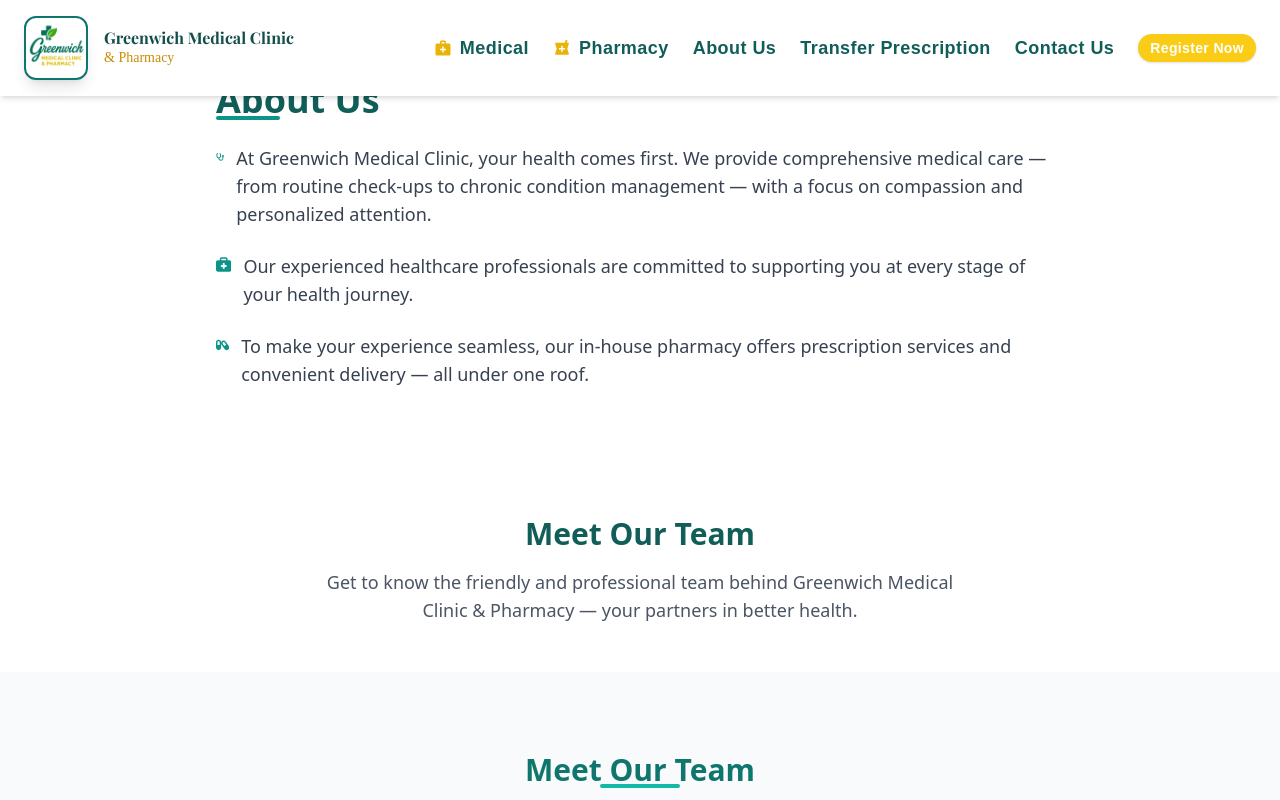
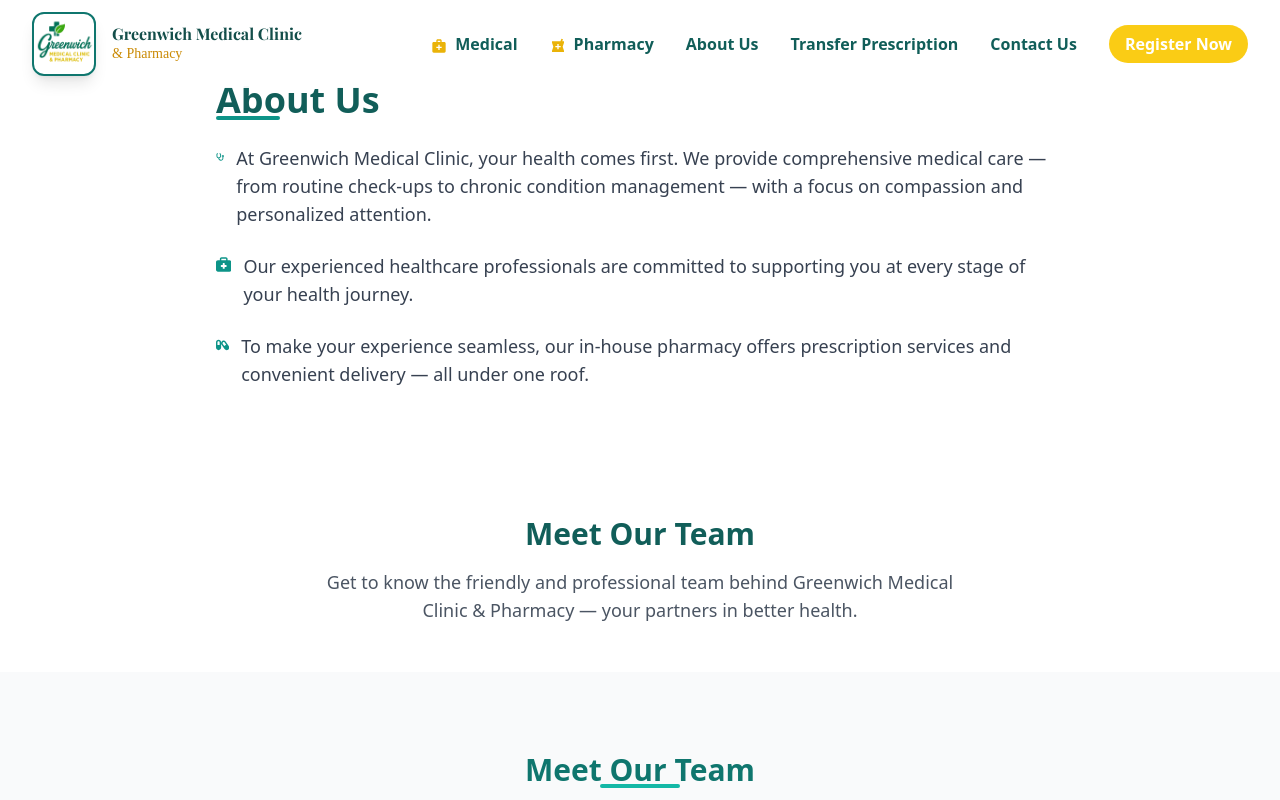
Before and after one commit to IshaPatel-1992/greenwich-pharmacy-clinic-latest, a React (Create React App) app: page /aboutuspg in a window 1280 px wide. Shown: the top 800 px of the page. Built offline with nearby package versions, Linux system fonts and the light colour scheme.

Commit message:
ContactForm Details and Navbar changes

```diff
--- a/package.json
+++ b/package.json
@@ -18,6 +18,7 @@
     "react-router-dom": "^7.6.3",
     "react-router-hash-link": "^2.4.3",
     "react-scripts": "5.0.1",
+    "react-scroll": "^1.9.3",
     "react-simple-typewriter": "^5.0.1"
   },
   "devDependencies": {
--- a/src/components/ContactForm.jsx
+++ b/src/components/ContactForm.jsx
@@ -112,44 +112,48 @@ export default function ContactForm() {
               </span>
             </p>
 
-            <p className="flex items-center gap-3 mb-2">
-              <FaUserMd className="text-xl text-teal-700" />
+           <div className="space-y-4">
+  <p className="flex items-start gap-3">
+    <FaUserMd className="text-xl text-teal-700 mt-1" />
     <span>
-                <strong>Clinic Phone:</strong>{" "}
+      <strong>Clinic:</strong>
+      <br />
+      Phone:{" "}
+      <a href="tel:+15879439528" className="text-teal-700 hover:underline">
+        (587) 943-9528
+      </a>
+      <br />
+      Email:{" "}
       <a
-                  href="tel:+15879439528"
+        href="mailto:info@greenwichhealth.ca"
         className="text-teal-700 hover:underline"
       >
-                  (587) 943-9528
+        info@greenwichhealth.ca
       </a>
     </span>
   </p>
 
-            <p className="flex items-center gap-3 mb-4">
-              <FaPills className="text-xl text-teal-700" />
+  <p className="flex items-start gap-3">
+    <FaPills className="text-xl text-teal-700 mt-1" />
     <span>
-                <strong>Pharmacy Phone:</strong>{" "}
+      <strong>Pharmacy:</strong>
+      <br />
+      Phone:{" "}
+      <a href="tel:+15879439526" className="text-teal-700 hover:underline">
+        (587) 943-9526
+      </a>
+      <br />
+      Email:{" "}
       <a
-                  href="tel:+15879439526"
+        href="mailto:pharmacy@greenwichhealth.ca"
         className="text-teal-700 hover:underline"
       >
-                  (587) 943-9526
+        pharmacy@greenwichhealth.ca
       </a>
     </span>
   </p>
+</div>
 
-            <p className="flex items-center gap-3 mb-6">
-              <FaEnvelope className="text-xl text-teal-700" />
-              <span>
-                <strong>Email:</strong>{" "}
-                <a
-                  href="mailto:info@greenwichclinic.com"
-                  className="text-teal-700 hover:underline"
-                >
-                  info@greenwichclinic.com
-                </a>
-              </span>
-            </p>
             <div className="w-full h-64 rounded-md overflow-hidden shadow-inner">
               <iframe
                 title="Greenwich Clinic Location"
--- a/src/components/Navbar1.jsx
+++ b/src/components/Navbar1.jsx
@@ -1,45 +1,8 @@
-import React, { useState } from "react";
+import React, { useState, useEffect } from "react";
+import { MdMedicalServices, MdLocalPharmacy } from "react-icons/md";
+import { GiHamburgerMenu } from "react-icons/gi";
 import logo from "../assets/logo/greenwich-logo.png";
-import { FaBars, FaTimes } from "react-icons/fa";
-import { MdMedicalServices, MdLocalPharmacy } from "react-icons/md";
-// Old:
-// import { Link } from "react-router-dom";
 import { HashLink as Link } from "react-router-hash-link";
-
-
-export default function Navbar1() {
-  const [isOpen, setIsOpen] = useState(false);
-  const [openSubmenus, setOpenSubmenus] = useState({});
-  const [hoveredMenu, setHoveredMenu] = useState(null);
-  const [hoverTimeout, setHoverTimeout] = useState(null);
-
-  const toggleSubmenu = (label) => {
-    setOpenSubmenus((prev) => ({
-      ...prev,
-      [label]: !prev[label],
-    }));
-  };
-
-  const handleMobileLinkClick = () => {
-    setIsOpen(false);
-    setOpenSubmenus({});
-  };
-
-  // Delayed submenu open/close handlers to avoid flicker
-  const onMouseEnter = (label) => {
-    if (hoverTimeout) {
-      clearTimeout(hoverTimeout);
-      setHoverTimeout(null);
-    }
-    setHoveredMenu(label);
-  };
-
-  const onMouseLeave = () => {
-    const timeout = setTimeout(() => {
-      setHoveredMenu(null);
-    }, 200); // 200ms delay before closing submenu
-    setHoverTimeout(timeout);
-  };
 
 const menuItems = [
   {
@@ -47,84 +10,19 @@ export default function Navbar1() {
     href: "/#medical",
     icon: <MdMedicalServices className="inline mr-2 text-yellow-500" />,
     submenu: [
-        {
-          label: "Family Practice",
-          //href: "family-practice",
-          href: "/#medical",
-          desc: "Personalized care for all ages",
-        },
-        {
-          label: "Walk-in Clinic",
-          //href: "#walk-in",
-          href: "/#medical",
-          desc: "No appointment? No problem.",
-        },
-        {
-          label: "Telemedicine",
-          //href: "#telemedicine",
-          href: "/#medical",
-          desc: "Virtual appointments at your convenience",
-        },
-        {
-          label: "Immunization",
-          //href: "#immunization",
-          href: "/#medical",
-          desc: "Vaccinations for all ages",
-        },
-        {
-          label: "Pap Smear or Pap Test",
-          //href: "#pap-smear",
-          href: "/#medical",
-          desc: "Screening for cervical cancer",
-        },
-        {
-          label: "Treatment for Minor Injuries",
-          //href: "#minor-injuries",
-          href: "/#medical",
-          desc: "Quick care for cuts, burns, and sprains",
-        },
-        {
-          label: "Health Education",
-          //href: "#health-education",
-          href: "/#medical",
-          desc: "Empowering wellness through education",
-        },
-        {
-          label: "Routine Physical Examination",
-          //href: "#physical-exam",
-          href: "/#medical",
-          desc: "Annual checkups & health assessments",
-        },
-        {
-          label: "Medical Notes and Forms",
-          //href: "#medical-notes",
-          href: "/#medical",
-          desc: "Official documentation for schools & work",
-        },
-        {
-          label: "Pregnancy Testing",
-          //href: "#pregnancy-test",
-          href: "/#medical",
-          desc: "Quick and confidential",
-        },
-        {
-          label: "Women's Health",
-          //href: "#womens-health",
-          href: "/#medical",
-          desc: "Comprehensive care for women",
-        },
-        {
-          label: "Treatment for Minor Illness",
-          //href: "#minor-illness",
-          href: "/#medical",
-          desc: "Relief for common symptoms",
-        },
-        {
-          label: "Uninsured Services",
-          //href: "#uninsured-services",
-          href: "/#medical",
-          desc: "Pay-per-use healthcare services",
-        },
+      { label: "Family Practice", href: "/#medical", desc: "Personalized care for all ages" },
+      { label: "Walk-in Clinic", href: "/#medical", desc: "No appointment? No problem." },
+      { label: "Telemedicine", href: "/#medical", desc: "Virtual appointments at your convenience" },
+      { label: "Immunization", href: "/#medical", desc: "Vaccinations for all ages" },
+      { label: "Pap Smear or Pap Test", href: "/#medical", desc: "Screening for cervical cancer" },
+      { label: "Treatment for Minor Injuries", href: "/#medical", desc: "Quick care for cuts, burns, and sprains" },
+      { label: "Health Education", href: "/#medical", desc: "Empowering wellness through education" },
+      { label: "Routine Physical Examination", href: "/#medical", desc: "Annual checkups & health assessments" },
+      { label: "Medical Notes and Forms", href: "/#medical", desc: "Official documentation for schools & work" },
+      { label: "Pregnancy Testing", href: "/#medical", desc: "Quick and confidential" },
+      { label: "Women's Health", href: "/#medical", desc: "Comprehensive care for women" },
+      { label: "Treatment for Minor Illness", href: "/#medical", desc: "Relief for common symptoms" },
+      { label: "Uninsured Services", href: "/#medical", desc: "Pay-per-use healthcare services" },
     ],
   },
   {
@@ -132,102 +30,62 @@ export default function Navbar1() {
     href: "/#pharmacy",
     icon: <MdLocalPharmacy className="inline mr-2 text-yellow-500" />,
     submenu: [
-        // Clinical Services
-        {
-          label: "Vaccinations & Immunizations",
-          //href: "#vaccinations",
-          href: "/#pharmacy",
-          desc: "Flu shots, travel vaccines & more",
-        },
-        {
-          label: "Injection Services",
-          //href: "#injections",
-          href: "/#pharmacy",
-          desc: "Safe administration of injectable meds",
-        },
-        {
-          label: "Consultation",
-          //href: "#consultation",
-          href: "/#pharmacy",
-          desc: "Private consultations & medication reviews",
-        },
-        {
-          label: "Prescribing Pharmacist",
-          //href: "#prescribing",
-          href: "/#pharmacy",
-          desc: "Walk-in assessment & prescribing",
-        },
-        {
-          label: "OAT (Opioid Agonist Treatment)",
-          //href: "#oat",
-          href: "/#pharmacy",
-          desc: "Supervised opioid dependency treatment",
-        },
-
-        // Specialty Services
-        {
-          label: "Compounding",
-          //href: "#compounding",
-          href: "/#pharmacy",
-          desc: "Custom-made medications for your needs",
-        },
-        {
-          label: "Compliance Packaging",
-          //href: "#blister-pack",
-          href: "/#pharmacy",
-          desc: "Blister packs to simplify medication use",
-        },
-
-        // Travel & Wellness
-        {
-          label: "Travel Health Services",
-          //href: "#travel-health",
-          href: "/#pharmacy",
-          desc: "Travel consults & required immunizations",
-        },
-
-        // Home & Family Support
-        {
-          label: "Home Care Supplies",
-          //href: "#home-care",
-          href: "/#pharmacy",
-          desc: "Mobility aids, incontinence & wound care",
-        },
-        {
-          label: "Breast Pump Rental",
-          //href: "#breast-pump",
-          href: "/#pharmacy",
-          desc: "Rent electric breast pumps hassle-free",
-        },
-
-        // Convenience
-        {
-          label: "Free Local Delivery",
-          //href: "#delivery",
-          href: "/#pharmacy",
-          desc: "Free delivery within Calgary",
-        },
+      { label: "Vaccinations & Immunizations", href: "/#pharmacy", desc: "Flu shots, travel vaccines & more" },
+      { label: "Injection Services", href: "/#pharmacy", desc: "Safe administration of injectable meds" },
+      { label: "Consultation", href: "/#pharmacy", desc: "Private consultations & medication reviews" },
+      { label: "Prescribing Pharmacist", href: "/#pharmacy", desc: "Walk-in assessment & prescribing" },
+      { label: "OAT (Opioid Agonist Treatment)", href: "/#pharmacy", desc: "Supervised opioid dependency treatment" },
+      { label: "Compounding", href: "/#pharmacy", desc: "Custom-made medications for your needs" },
+      { label: "Compliance Packaging", href: "/#pharmacy", desc: "Blister packs to simplify medication use" },
+      { label: "Travel Health Services", href: "/#pharmacy", desc: "Travel consults & required immunizations" },
+      { label: "Home Care Supplies", href: "/#pharmacy", desc: "Mobility aids, incontinence & wound care" },
+      { label: "Breast Pump Rental", href: "/#pharmacy", desc: "Rent electric breast pumps hassle-free" },
+      { label: "Free Local Delivery", href: "/#pharmacy", desc: "Free delivery within Calgary" },
     ],
   },
-
   { label: "About Us", href: "/#about" },
   { label: "Transfer Prescription", href: "/#transfer" },
-    {
-      label: "Contact Us",
-      href: "/#contactus",
-    },
+  { label: "Contact Us", href: "/#contactus" },
   { label: "Register Now", href: "/#register", isCTA: true },
 ];
 
+
+export default function Navbar1() {
+  const [menuOpen, setMenuOpen] = useState(false);
+  const [scrolling, setScrolling] = useState(false);
+
+  // Track which main menu item is open on mobile (null if none)
+  const [openSubmenuIndex, setOpenSubmenuIndex] = useState(null);
+
+  useEffect(() => {
+    const handleScroll = () => {
+      setScrolling(window.scrollY > 50);
+    };
+    window.addEventListener("scroll", handleScroll);
+    return () => window.removeEventListener("scroll", handleScroll);
+  }, []);
+
+  // Toggle submenu open/close for mobile
+  const toggleSubmenu = (index) => {
+    setOpenSubmenuIndex(openSubmenuIndex === index ? null : index);
+  };
+
+  // Close menu and submenu when clicking a link
+  const closeMenu = () => {
+    setMenuOpen(false);
+    setOpenSubmenuIndex(null);
+  };
+
   return (
-    <header className="fixed top-0 left-0 w-full z-50 bg-white shadow-md">
-      <div className="max-w-7xl mx-auto px-6 py-4 flex justify-between items-center">
+    <header className={`fixed w-full top-0 z-50 transition-all duration-300 ${scrolling ? "bg-white shadow-md" : "bg-white/90 backdrop-blur-md"}`}>
+      <div className="max-w-7xl mx-auto px-4 sm:px-6 lg:px-8 py-3 flex justify-between items-center">
         <Link to="/#home" className="flex items-center space-x-4">
           <img
             src={logo}
             alt="Greenwich Logo"
             className="h-16 w-auto rounded-xl border-2 border-teal-700 shadow-lg hover:shadow-yellow-400 transition duration-500 hover:scale-105"
           />
+
         <div className="leading-tight">
             <div
               className="text-1xl text-teal-900"
@@ -243,117 +101,104 @@ export default function Navbar1() {
             </div>
           </div>
         </Link>
-
-        {/* Desktop Nav */}
-        <nav
-          className="hidden md:flex space-x-6 text-teal-800 font-semibold"
-          style={{ fontFamily: "'Montserrat', sans-serif" }}
-        >
-          {menuItems.map((item) => (
-            <div
-              key={item.label}
-              className="relative"
-              onMouseEnter={() => onMouseEnter(item.label)}
-              onMouseLeave={onMouseLeave}
-            >
-              <div>
-                <Link
-                  to={item.href}
-                  className={`${
-                    item.isCTA
-                      ? "bg-yellow-400 text-white px-3 py-1 rounded-full shadow hover:bg-yellow-500 text-sm" // smaller button styles here
-                      : "hover:text-yellow-400"
-                  } transition duration-300 tracking-wide text-lg flex items-center`}
-                >
-                  {item.icon} {item.label}
-                </Link>
-
-                {item.submenu && hoveredMenu === item.label && (
-                  <div
-                    className="absolute left-0 mt-1 w-[500px] bg-white border rounded-lg shadow-lg z-50 p-4 grid grid-cols-2 gap-4"
-                    // no onMouseLeave here — handled by parent div
-                  >
-                    {item.submenu.map((sub) => (
-                      <Link
-                        key={sub.label}
-                        to={sub.href}
-                        className="block hover:bg-yellow-50 p-2 rounded text-sm text-teal-800"
-                        onClick={() => setHoveredMenu(null)} // optional
-                      >
-                        <div className="font-semibold">{sub.label}</div>
-                        <div className="text-xs text-gray-500">{sub.desc}</div>
-                      </Link>
-                    ))}
-                  </div>
-                )}
-              </div>
-            </div>
-          ))}
-        </nav>
-
-        {/* Mobile Toggle */}
-        <button
-          className="md:hidden text-teal-800 text-2xl focus:outline-none"
-          onClick={() => setIsOpen(!isOpen)}
-          aria-label="Toggle mobile menu"
-        >
-          {isOpen ? <FaTimes /> : <FaBars />}
+        {/* Mobile Icon */}
+        <div className="lg:hidden">
+          <button onClick={() => setMenuOpen(!menuOpen)} className="text-3xl text-teal-800">
+            <GiHamburgerMenu />
           </button>
         </div>
 
-      {/* Mobile Nav */}
-      <nav
-        className={`md:hidden bg-white bg-opacity-95 backdrop-blur-md shadow-lg px-6 pb-6 space-y-4 text-teal-800 font-semibold transition-all duration-300 ease-in-out ${
-          isOpen ? "max-h-screen" : "max-h-0 overflow-hidden"
-        }`}
-        style={{ fontFamily: "'Montserrat', sans-serif" }}
-      >
+        {/* Desktop Menu (unchanged) */}
+        <nav className="hidden lg:flex items-center space-x-8">
           {menuItems.map((item) => (
-          <div key={item.label}>
-            <div className="flex justify-between items-center">
-              <Link
-                to={item.href}
-                onClick={handleMobileLinkClick}
-                className={`block py-2 text-lg ${
-                  item.isCTA
-                    ? "bg-yellow-400 text-white px-4 py-1 rounded-full shadow hover:bg-yellow-500"
-                    : "hover:text-yellow-500"
+            <div key={item.label} className="relative group">
+              <a
+                href={item.href}
+                className={`text-teal-800 hover:text-yellow-600 font-semibold transition-all ${
+                  item.isCTA ? "bg-yellow-400 px-4 py-2 rounded-full text-white hover:bg-yellow-500" : ""
                 }`}
               >
-                {item.icon} {item.label}
-              </Link>
+                {item.icon}
+                {item.label}
+              </a>
+
               {item.submenu && (
-                <button
-                  onClick={() => toggleSubmenu(item.label)}
-                  className="text-teal-600 text-sm"
-                  aria-expanded={!!openSubmenus[item.label]}
-                  aria-controls={`${item.label}-submenu-mobile`}
+                <div
+                  className="absolute left-0 mt-2 w-[600px] max-h-80 overflow-y-auto bg-white shadow-lg border rounded-lg invisible opacity-0 group-hover:visible group-hover:opacity-100 transition-all duration-300 z-50"
                 >
-                  {openSubmenus[item.label] ? "▲" : "▼"}
-                </button>
-              )}
-            </div>
-            {item.submenu && openSubmenus[item.label] && (
-              <div
-                id={`${item.label}-submenu-mobile`}
-                className="ml-4 mt-2 border-l border-teal-200 pl-4 space-y-2"
+                  <ul className="grid grid-cols-2 gap-4 p-4">
+                    {item.submenu.map((sub) => (
+                      <li key={sub.label} className="border-b last:border-0 pb-2">
+                        <a
+                          href={sub.href}
+                          className="block hover:bg-teal-50 p-2 rounded-md transition"
                         >
-                {item.submenu.map((sub) => (
-                  <Link
-                    key={sub.label}
-                    to={sub.href}
-                    onClick={handleMobileLinkClick}
-                    className="block text-sm text-teal-800 hover:bg-yellow-50 hover:text-yellow-500 p-2 rounded transition-colors"
-                  >
-                    <div className="font-medium">{sub.label}</div>
-                    <div className="text-xs text-gray-500">{sub.desc}</div>
-                  </Link>
+                          <div className="font-medium text-teal-800">{sub.label}</div>
+                          <div className="text-sm text-gray-500">{sub.desc}</div>
+                        </a>
+                      </li>
                     ))}
+                  </ul>
                 </div>
               )}
             </div>
           ))}
         </nav>
+      </div>
+
+      {/* Mobile Menu */}
+      {menuOpen && (
+        <div className="lg:hidden bg-white px-6 pb-6 pt-2 shadow-md">
+          <ul className="space-y-4">
+            {menuItems.map((item, index) => (
+              <div key={item.label}>
+                {/* If has submenu, make clickable to toggle */}
+                {item.submenu ? (
+                  <>
+                    <button
+                      onClick={() => toggleSubmenu(index)}
+                      className={`w-full text-left flex items-center justify-between text-teal-800 text-lg font-semibold ${item.isCTA ? "bg-yellow-400 text-white px-4 py-2 rounded-full hover:bg-yellow-500" : "hover:text-yellow-600"}`}
+                    >
+                      <span className="flex items-center">
+                        {item.icon}
+                        {item.label}
+                      </span>
+                      <span>{openSubmenuIndex === index ? "-" : "+"}</span>
+                    </button>
+
+                    {/* Show submenu only if open */}
+                    {openSubmenuIndex === index && (
+                      <ul className="mt-1 ml-4 space-y-2">
+                        {item.submenu.map((sub) => (
+                          <li key={sub.label}>
+                            <a
+                              href={sub.href}
+                              onClick={closeMenu}
+                              className="block text-sm text-gray-700 hover:text-teal-500"
+                            >
+                              {sub.label}
+                            </a>
+                          </li>
+                        ))}
+                      </ul>
+                    )}
+                  </>
+                ) : (
+                  // No submenu, just normal link closes menu on click
+                  <a
+                    href={item.href}
+                    onClick={closeMenu}
+                    className={`block text-teal-800 text-lg font-semibold ${item.isCTA ? "bg-yellow-400 text-white px-4 py-2 rounded-full hover:bg-yellow-500" : "hover:text-yellow-600"}`}
+                  >
+                    {item.icon}
+                    {item.label}
+                  </a>
+                )}
+              </div>
+            ))}
+          </ul>
+        </div>
+      )}
     </header>
   );
 }
```
Also changed, not shown: 1 other file (tests, documents, lock files or other folders). Lines whose indentation alone changed are shown as unchanged.
